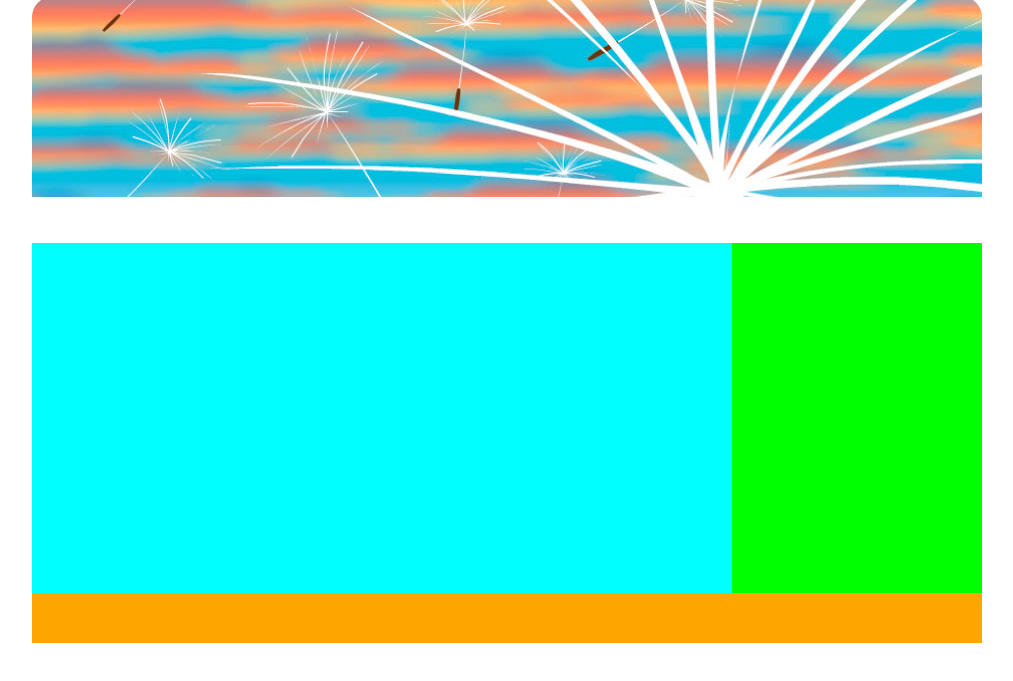
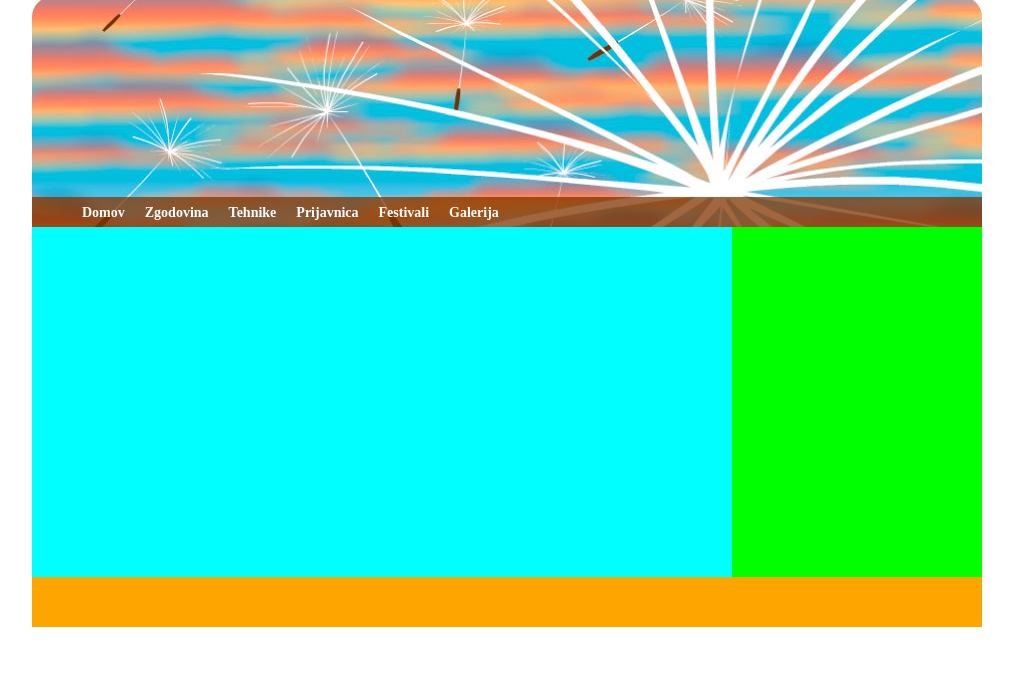
Before and after one commit to JakobErjavec/www.animare.si, a plain HTML site: page Index.html in a window 1280 px wide. Shown: the part 103-784 px from the top of the page, without its empty margins (133-1146 px from the left). Drawn offline with Linux system fonts and the light colour scheme.

Commit message:
Oblikuj navigacijo

```diff
--- a/Slogi.css
+++ b/Slogi.css
@@ -44,14 +44,12 @@ html,body{
 	border-top-right-radius: 20px;
 }
 #Navigacija{
-	background-image: transparent url('./Grafika/navigacija.png') no-repeat center-top;
+	background: transparent url('./Grafika/navigacija.png') no-repeat center top;
 	background-size: cover;
 	height: 30px;
 	width: 950px;
 }
 #Navigacija ul {
-	height: 30px;
-	width: 950px;
 	display: flex;
 	flex-direction: row;
 	flex-wrap: nowrap;
@@ -59,6 +57,7 @@ html,body{
 	align-items: center;
 	list-style-type: none;
 	height: 30px;
+	margin: 0;
 }
 #Navigacija a:link,
 #Navigacija a:visited,
@@ -68,6 +67,16 @@ html,body{
 	font-weight: bold;
 	text-align: center;
 	color: white;
+	text-decoration: none;
+	border-bottom: 0px;
+	padding: 7px 10px;
+	box-sizing: border-box;
+	transition: all .75s ease;
+	transition: all 1s ease;
+}
+#Navigacija a:hover
+#Navigacija a:active{
+	background-color: rgba(115,155,210,.35);
 }
 #Vsebina {
 	background-color:red;
```
